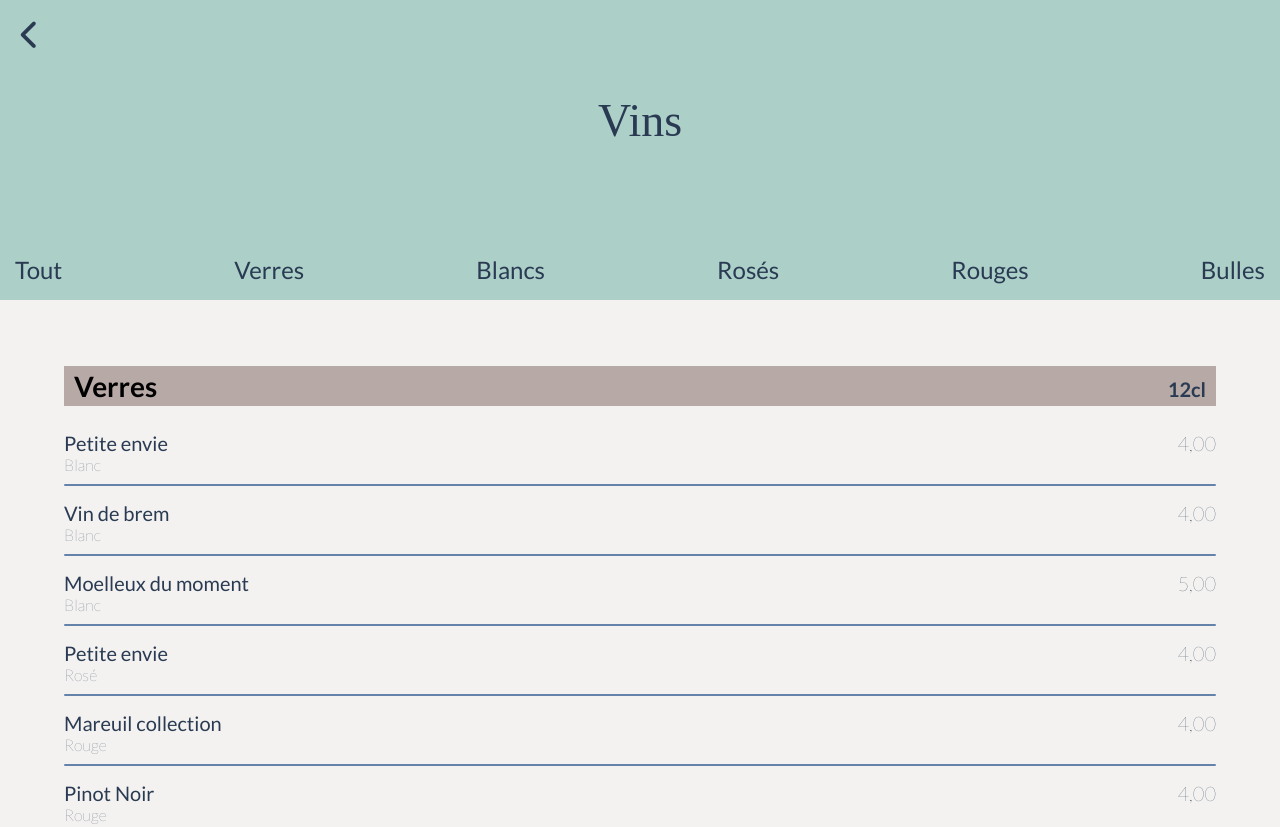
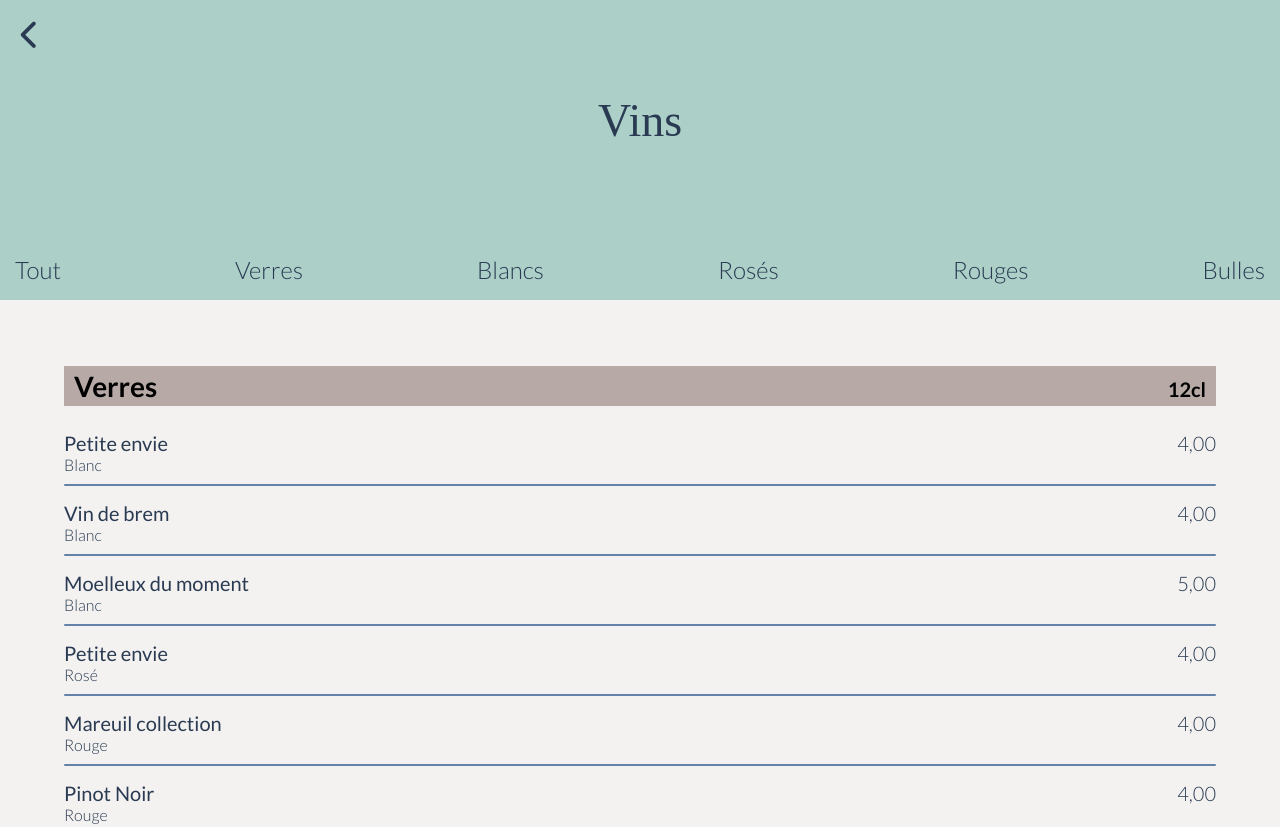
Before and after one commit to tompascreau/Projet_Ga-a, a website: page pages/Vins.html in a window 1280 px wide. Shown: the top 827 px of the page. Drawn offline with Linux system fonts and the light colour scheme.

Commit message:
nouvelles modifs polices

```diff
--- a/sass/pages/boissons.scss
+++ b/sass/pages/boissons.scss
@@ -47,6 +47,7 @@ h4
 {
   font-size: 20px;
   font-weight: bold;
+  color: $text-color;
 }
 
 h5
@@ -60,14 +61,14 @@ h6
 {
   font-size: 20px;
   font-family: 'Lato', sans-serif;
-  font-weight: lighter;
+  font-weight: 300;
 }
 
 p
 {
   font-size: 16px;
   font-family: 'Lato', sans-serif;
-  font-weight: lighter;
+  font-weight: 300;
 }
 
 a
@@ -75,7 +76,7 @@ a
   color: $text-header-color;
   font-family: 'Lato', sans-serif;
   text-decoration: none;
-  font-weight: 100;
+  font-weight: 300;
   font-size: 24px;
 }
 
--- a/sass/pages/carte.scss
+++ b/sass/pages/carte.scss
@@ -48,6 +48,7 @@ h4
 {
   font-size: 20px;
   font-weight: bold;
+  color: $text-color;
 }
 
 h5
@@ -61,14 +62,14 @@ h6
 {
   font-size: 20px;
   font-family: 'Lato', sans-serif;
-  font-weight: lighter;
+  font-weight: 300;
 }
 
 p
 {
   font-size: 16px;
   font-family: 'Lato', sans-serif;
-  font-weight: lighter;
+  font-weight: 300;
 }
 
 a
@@ -76,7 +77,7 @@ a
   color: $text-header-color;
   font-family: 'Lato', sans-serif;
   text-decoration: none;
-  font-weight: normal;
+  font-weight: 300;
   font-size: 24px;
 }
 
```
Also changed, not shown: public/css/boissons.css, public/css/carte.css, 2 other files.
